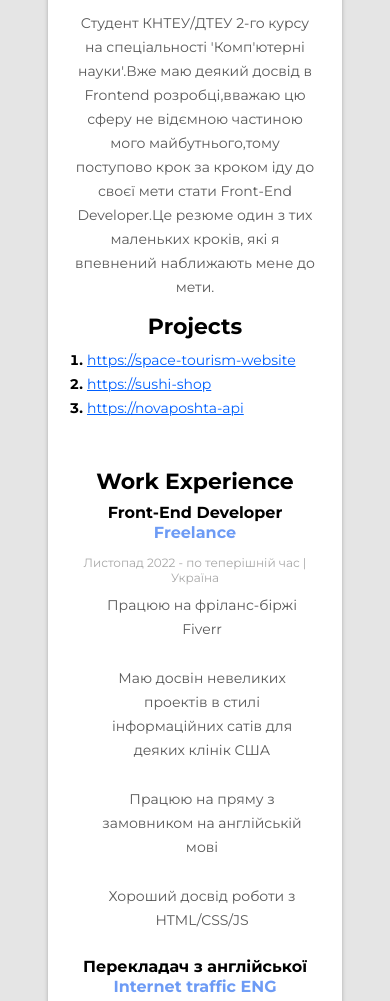
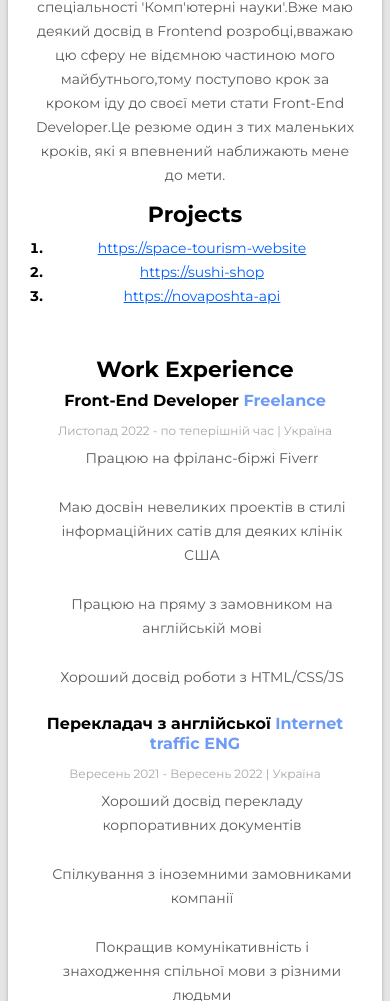
Before and after one commit to omelchenkoigor8388/my-resume, a plain HTML site: page index.html in a window 390 px wide. Shown: the part 847-1848 px from the top of the page. Drawn offline with Linux system fonts and the light colour scheme.

Commit message:
Add files via upload

```diff
--- a/css/style.css
+++ b/css/style.css
@@ -221,6 +221,10 @@ body {
 }
 
 @media(max-width: 680px){
+    body {
+        padding: 0px;
+    }
+
     .wrapper {
         width: 100%;
         display: flex;
@@ -259,7 +263,7 @@ body {
     }
 
     .projects-containers {
-        text-align: initial;
+        text-align: center;
     }
 
     .main-content-title {
```
